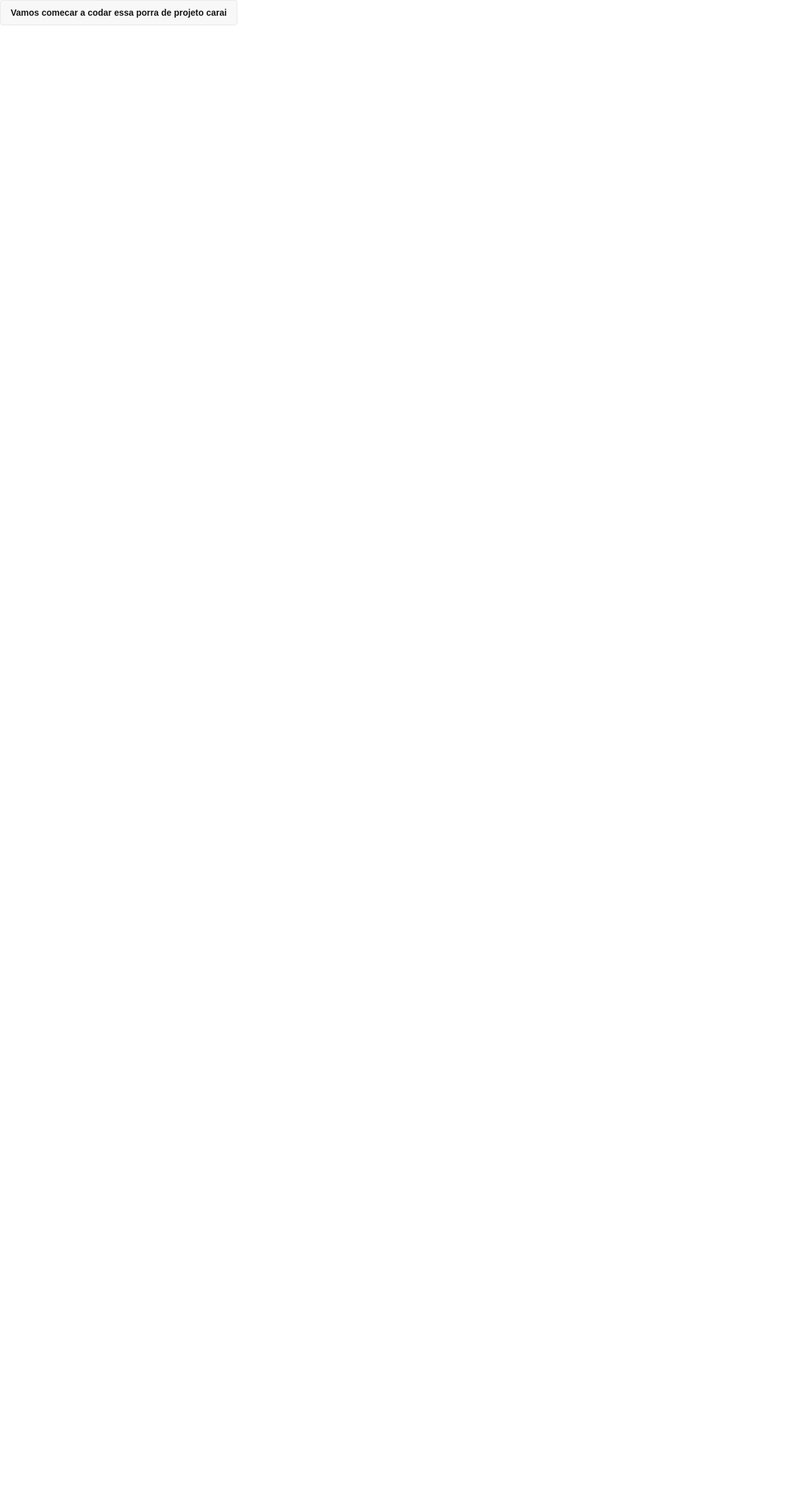
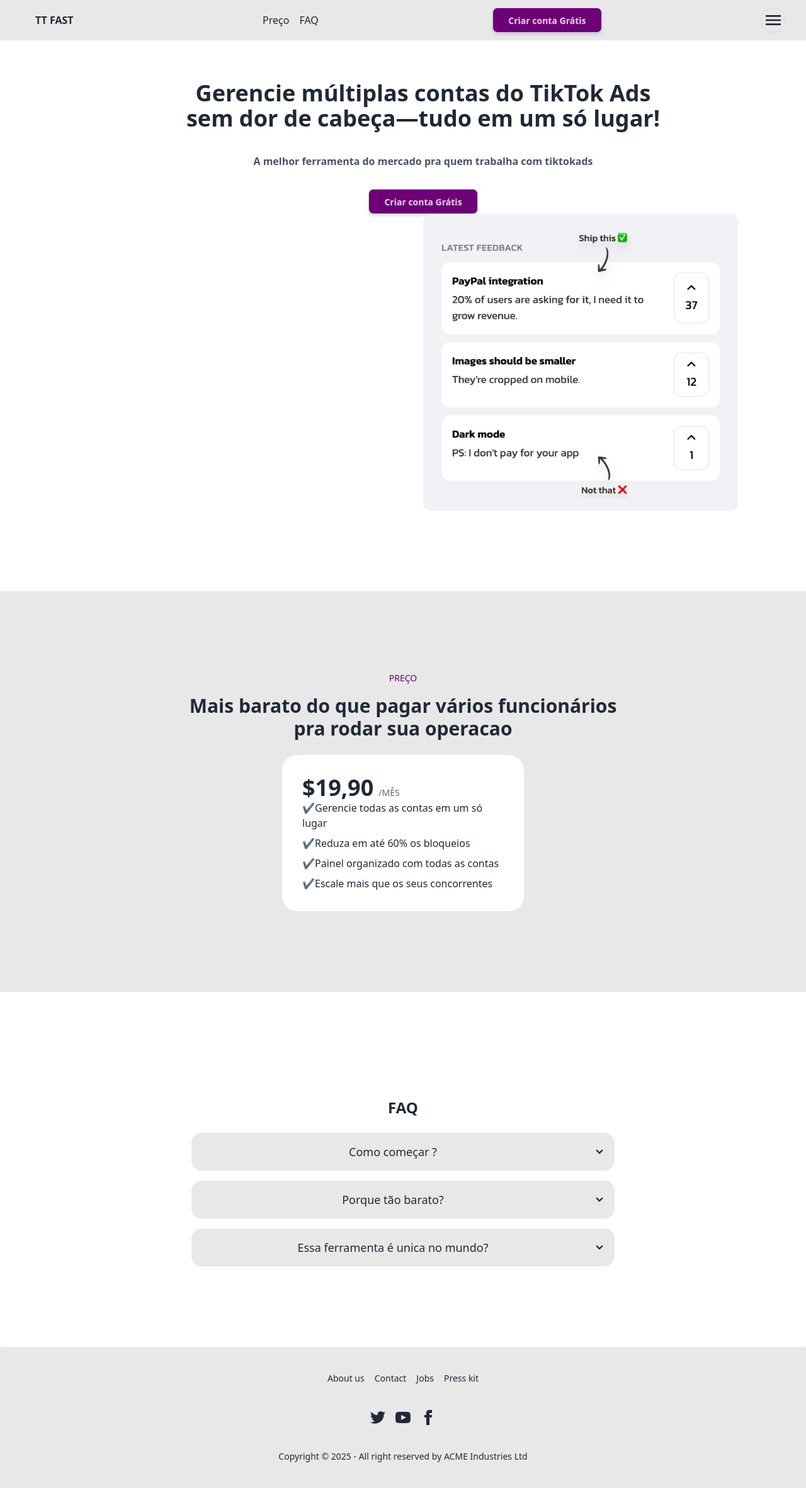
Before and after one commit to jspereira7/code-fast-learning, a Next.js app: page / in a window 1280 px wide. Shown: the whole page at 63% size. Before the commit the page ends 800 px from the top, so only its background shows below. Built offline with nearby package versions, Linux system fonts and the light colour scheme.

Commit message:
add new feactures

```diff
--- /dev/null
+++ b/app/dashboard/page.js
@@ -0,0 +1,8 @@
+
+export default function dashboard() {
+    return(
+        <main>
+            <h1>Aqui é o dashboard privado do cliente</h1>
+        </main>
+    );
+}
--- a/app/globals.css
+++ b/app/globals.css
@@ -1,27 +1,13 @@
 @import "tailwindcss";
-@plugin "daisyui";
-
-:root {
-  --background: #ffffff;
-  --foreground: #171717;
+@plugin "daisyui" {
+  themes: light --default, dark --preferdark, cupcake, luxury, lofi, fantasy;
 }
 
-@theme inline {
-  --color-background: var(--background);
-  --color-foreground: var(--foreground);
-  --font-sans: var(--font-geist-sans);
-  --font-mono: var(--font-geist-mono);
+.tituloIndex {
+  font-size: 48px;
+  font-weight: 300;
 }
 
-@media (prefers-color-scheme: dark) {
-  :root {
-    --background: #0a0a0a;
-    --foreground: #ededed;
-  }
+.extraSpace {
+  padding: 32px;
 }
-
-body {
-  background: var(--background);
-  color: var(--foreground);
-  font-family: Arial, Helvetica, sans-serif;
-}
--- a/app/layout.js
+++ b/app/layout.js
@@ -12,13 +12,13 @@ const geistMono = Geist_Mono({
 });
 
 export const metadata = {
-  title: "Create Next App",
-  description: "Generated by create next app",
+  title: "TT Fast",
+  description: "Gerencie todas suas contas em um só lugar!",
 };
 
 export default function RootLayout({ children }) {
   return (
-    <html lang="en">
+    <html lang="en" data-theme="fantasy" className="scroll-smooth">
       <body
         className={`${geistSans.variable} ${geistMono.variable} antialiased`}
       >
--- a/app/page.js
+++ b/app/page.js
@@ -1,9 +1,80 @@
+import ButtonLogin from "@/components /ButtonLogin";
+import FAQ from "@/components /Faq";
+import HamburgerIcon from "@/components /HamburgerIcon";
+import FtHome from "@/components /FtHome";
 import Image from "next/image";
 
+
 export default function Home() {
+
+    const fruits = ["Banana","Maca","Pera"]
+
+   const feacturesListCard =
+       ["Gerencie todas as contas em um só lugar",
+        "Reduza em até 60% os bloqueios","Painel organizado com todas as contas","Escale mais que os seus concorrentes"];
+
   return(
       <main>
-        <button className="btn">Vamos comecar a codar essa porra de projeto carai</button>
+          {/* HEADER */}
+          <section className="navbar bg-base-200 flex justify-between items-center px-8 py-2 fixed top-0 left-0 mx-auto w-full">
+              <div className="font-bold px-6 py-3">TT FAST</div>
+              <div className="space-x-4 max-md:hidden px-6 py-3">
+                  <a className="link link-hover" href="#pricing">Preço</a>
+                  <a className="link link-hover" href="#faq">FAQ</a>
+              </div>
+              <div >
+                  <ButtonLogin />
+              </div>
+              <div>
+                  <HamburgerIcon />
+              </div>
+          </section>
+          {/*HERO*/}
+          <section className="text-center py-32 px-8 max-w-3xl mx-auto flex flex-con lg:flex-row gap-14">
+              <div>
+                  <h1 className="text-4xl font-extrabold mb-6" >Gerencie múltiplas contas do TikTok Ads sem dor de cabeça—tudo em um só lugar!</h1>
+                  <div className="opacity-90 font-semibold text-gray-700 mb-5 py-3 mt-2"> A melhor ferramenta do mercado pra quem trabalha com tiktokads</div>
+                  <ButtonLogin/>
+                  <Image src="/productDemo.jpeg" alt="productDemo" width={500}
+                         height={300}  className="mx-96 rounded-xl object-cover object-center " />
+              </div>
+
+          </section>
+
+          {/*PRINCING*/}
+          <section className="bg-base-200 " id="pricing">
+              <div className="py-32 px-8 max-w-3xl mx-auto">
+                  <p className="text-sm uppercase font-medium text-center text-primary mb-4">Preço</p>
+                  <h2 className="text-3xl font-extrabold mb-6 text-center">Mais barato do que pagar vários funcionários pra rodar sua operacao</h2>
+
+                  {/*Card do preço*/}
+                  <div className="p-8 bg-base-100 w-96 rounded-3xl mx-auto">
+                      <div className="flex gap-2 items-baseline">
+                          <div className="text-4xl font-black">$19,90</div>
+                          <div className="uppercase text-sm font-medium opacity-70">/mês</div>
+                      </div>
+
+                      <ul className="space-y-2">
+                          {feacturesListCard.map(
+                                  (priceItem) => {
+                                    return <li className="flex gap-2 items-center" key={priceItem}>
+                                          <span>✔{priceItem}</span>
+                                      </li>
+                                  }
+                              )
+                          }
+                      </ul>
+                  </div>
+              </div>
+          </section>
+          {/*FAQ*/}
+          <section className="text-center py-32 px-8 max-w-3xl mx-auto" id="faq">
+              <FAQ/>
+          </section>
+          {/*FOOTER*/}
+          <footer>
+              <FtHome/>
+          </footer>
       </main>
   );
 }
--- /dev/null
+++ b/components /ButtonLogin.js
@@ -0,0 +1,7 @@
+import Link from "next/link";
+
+const ButtonLogin = ({extraStyle}) => {
+    return <div className={`btn btn-primary border border-gray-300 shadow-md px-6 py-3 ${extraStyle ? extraStyle : ""}`}>Criar conta Grátis</div>
+}
+
+export default ButtonLogin;
--- /dev/null
+++ b/components /Faq.js
@@ -0,0 +1,51 @@
+"use client";
+
+import { useState } from "react";
+
+const faqs = [
+    {
+        question: "Como começar ?",
+        answer: "Faça nosso trial e escale sua operação sem esforço"
+    },
+    {
+        question: "Porque tão barato?",
+        answer: "Pra facilitar o acesso pra mais players"
+    },
+    {
+        question: "Essa ferramenta é unica no mundo?",
+        answer: "Sim o visionario Js fez a melhor ferramenta pra trabalhar com TikTokAds"
+    }
+];
+
+const FAQ = () => {
+    const [openIndex, setOpenIndex] = useState(null);
+
+    const toggleFAQ = (index) => {
+        setOpenIndex(openIndex === index ? null : index);
+    };
+
+    return (
+        <div className="max-w-2xl mx-auto mt-10">
+            <h2 className="text-2xl font-bold text-center mb-6">FAQ</h2>
+            <div className="space-y-4">
+                {faqs.map((faq, index) => (
+                    <div key={index} className="collapse collapse-arrow bg-base-200">
+                        <input
+                            type="checkbox"
+                            checked={openIndex === index}
+                            onChange={() => toggleFAQ(index)}
+                        />
+                        <div className="collapse-title text-lg font-medium">
+                            {faq.question}
+                        </div>
+                        <div className="collapse-content">
+                            <p>{faq.answer}</p>
+                        </div>
+                    </div>
+                ))}
+            </div>
+        </div>
+    );
+};
+
+export default FAQ;
--- /dev/null
+++ b/components /FtHome.js
@@ -0,0 +1,53 @@
+
+const FtHome = () => {
+    return <footer className="footer footer-horizontal footer-center bg-base-200 text-base-content rounded p-10">
+        <nav className="grid grid-flow-col gap-4">
+            <a className="link link-hover">About us</a>
+            <a className="link link-hover">Contact</a>
+            <a className="link link-hover">Jobs</a>
+            <a className="link link-hover">Press kit</a>
+        </nav>
+        <nav>
+            <div className="grid grid-flow-col gap-4">
+                <a>
+                    <svg
+                        xmlns="http://www.w3.org/2000/svg"
+                        width="24"
+                        height="24"
+                        viewBox="0 0 24 24"
+                        className="fill-current">
+                        <path
+                            d="M24 4.557c-.883.392-1.832.656-2.828.775 1.017-.609 1.798-1.574 2.165-2.724-.951.564-2.005.974-3.127 1.195-.897-.957-2.178-1.555-3.594-1.555-3.179 0-5.515 2.966-4.797 6.045-4.091-.205-7.719-2.165-10.148-5.144-1.29 2.213-.669 5.108 1.523 6.574-.806-.026-1.566-.247-2.229-.616-.054 2.281 1.581 4.415 3.949 4.89-.693.188-1.452.232-2.224.084.626 1.956 2.444 3.379 4.6 3.419-2.07 1.623-4.678 2.348-7.29 2.04 2.179 1.397 4.768 2.212 7.548 2.212 9.142 0 14.307-7.721 13.995-14.646.962-.695 1.797-1.562 2.457-2.549z"></path>
+                    </svg>
+                </a>
+                <a>
+                    <svg
+                        xmlns="http://www.w3.org/2000/svg"
+                        width="24"
+                        height="24"
+                        viewBox="0 0 24 24"
+                        className="fill-current">
+                        <path
+                            d="M19.615 3.184c-3.604-.246-11.631-.245-15.23 0-3.897.266-4.356 2.62-4.385 8.816.029 6.185.484 8.549 4.385 8.816 3.6.245 11.626.246 15.23 0 3.897-.266 4.356-2.62 4.385-8.816-.029-6.185-.484-8.549-4.385-8.816zm-10.615 12.816v-8l8 3.993-8 4.007z"></path>
+                    </svg>
+                </a>
+                <a>
+                    <svg
+                        xmlns="http://www.w3.org/2000/svg"
+                        width="24"
+                        height="24"
+                        viewBox="0 0 24 24"
+                        className="fill-current">
+                        <path
+                            d="M9 8h-3v4h3v12h5v-12h3.642l.358-4h-4v-1.667c0-.955.192-1.333 1.115-1.333h2.885v-5h-3.808c-3.596 0-5.192 1.583-5.192 4.615v3.385z"></path>
+                    </svg>
+                </a>
+            </div>
+        </nav>
+        <aside>
+            <p>Copyright © {new Date().getFullYear()} - All right reserved by ACME Industries Ltd</p>
+        </aside>
+    </footer>
+}
+
+export default FtHome;
--- /dev/null
+++ b/components /HamburgerIcon.js
@@ -0,0 +1,30 @@
+
+const HamburgerIcon = () => {
+    return <label className="btn btn-circle swap swap-rotate">
+        {/* this hidden checkbox controls the state */}
+        <input type="checkbox" />
+
+        {/* hamburger icon */}
+        <svg
+            className="swap-off fill-current"
+            xmlns="http://www.w3.org/2000/svg"
+            width="32"
+            height="32"
+            viewBox="0 0 512 512">
+            <path d="M64,384H448V341.33H64Zm0-106.67H448V234.67H64ZM64,128v42.67H448V128Z" />
+        </svg>
+
+        {/* close icon */}
+        <svg
+            className="swap-on fill-current"
+            xmlns="http://www.w3.org/2000/svg"
+            width="32"
+            height="32"
+            viewBox="0 0 512 512">
+            <polygon
+                points="400 145.49 366.51 112 256 222.51 145.49 112 112 145.49 222.51 256 112 366.51 145.49 400 256 289.49 366.51 400 400 366.51 289.49 256 400 145.49" />
+        </svg>
+    </label>
+}
+
+export default HamburgerIcon;
```
Also changed, not shown: public/productDemo.jpeg (added).
